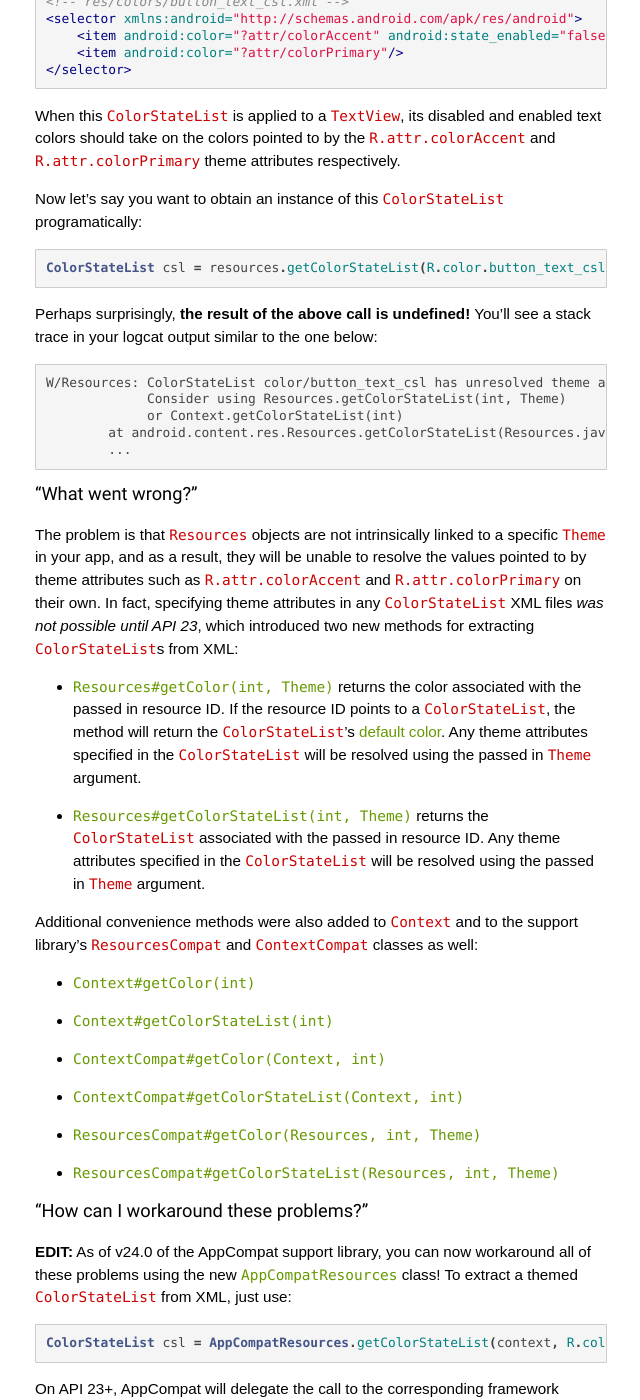
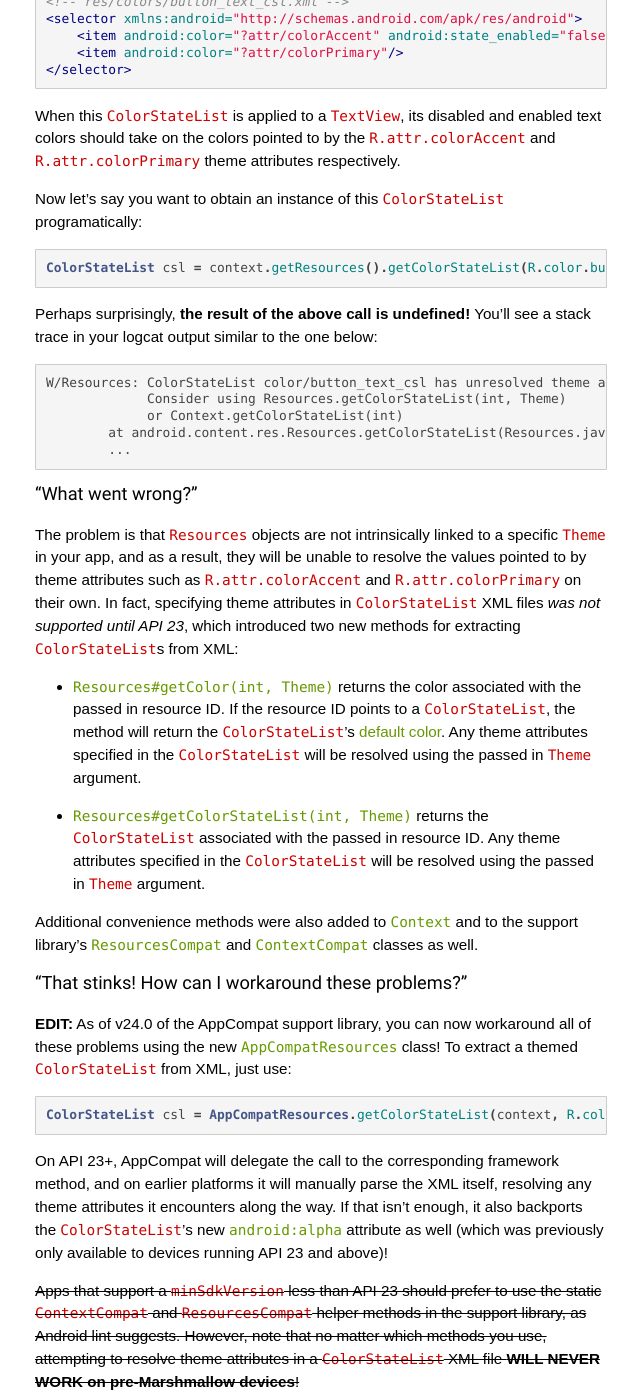
Before and after one commit to alexjlockwood/AndroidDesignPatterns, a Jekyll site: the page built from _posts/2016-08-07-colors-drawables-theme-attributes.md, in a window 1280 px wide and 1400 px high, scrolled down 1162 px. Shown: the whole window, without its empty margins (249-889 px from the left). Built offline with Jekyll 4.4.1, drawn with Linux system fonts in a browser that asks for light colours; some web fonts are replaced; a script that is not in the unit is left out; comment, search, counter and statistics services are not loaded; some of the changed text lies outside the part shown.

Commit message:
Hopefully final polish updates to context compat blog post

````diff
--- a/_posts/2016-08-07-colors-drawables-theme-attributes.md
+++ b/_posts/2016-08-07-colors-drawables-theme-attributes.md
@@ -46,12 +46,12 @@
 
 First, let's be clear on what these old, deprecated methods actually do:
 
-*   [`Resources#getColor(int)`](http://developer.android.com/reference/android/content/res/Resources.html#getColorStateList\(int\))
+*   [`Resources#getColor(int)`][Resources#getColor(int)]
     returns the color associated with the passed in color resource ID. If the resource
     ID points to a `ColorStateList`, the method will return the `ColorStateList`'s
-    [default color](http://developer.android.com/reference/android/content/res/ColorStateList.html#getDefaultColor\(\)).
+    [default color].
 
-*   [`Resources#getColorStateList(int)`](http://developer.android.com/reference/android/content/res/Resources.html#getColor\(int\))
+*   [`Resources#getColorStateList(int)`][Resources#getColorStateList(int)]
     returns the `ColorStateList` associated with the passed in resource ID.
 
 #### "When will these two methods break my code?"
@@ -74,7 +74,7 @@
 Now let's say you want to obtain an instance of this `ColorStateList` programatically:
 
 ```java
-ColorStateList csl = resources.getColorStateList(R.color.button_text_csl);
+ColorStateList csl = context.getResources().getColorStateList(R.color.button_text_csl);
 ```
 
 Perhaps surprisingly, **the result of the above call is undefined!**
@@ -93,40 +93,28 @@
 The problem is that `Resources` objects are not intrinsically linked to a specific
 `Theme` in your app, and as a result, they will be unable to resolve the values pointed to by
 theme attributes such as `R.attr.colorAccent` and `R.attr.colorPrimary` on their own. In fact,
-specifying theme attributes in any `ColorStateList` XML files *was not possible until API 23*,
+specifying theme attributes in `ColorStateList` XML files *was not supported until API 23*,
 which introduced two new methods for extracting `ColorStateList`s from XML:
 
-*   [`Resources#getColor(int, Theme)`](https://developer.android.com/reference/android/content/res/Resources.html#getColor\(int, android.content.res.Resources.Theme\))
+*   [`Resources#getColor(int, Theme)`][Resources#getColor(int, Theme)]
     returns the color associated with the passed in resource ID. If the resource
     ID points to a `ColorStateList`, the method will return the `ColorStateList`'s
-    [default color](http://developer.android.com/reference/android/content/res/ColorStateList.html#getDefaultColor\(\)).
+    [default color][ColorStateList#getDefaultColor()].
     Any theme attributes specified in the `ColorStateList` will be
     resolved using the passed in `Theme` argument.
 
-*   [`Resources#getColorStateList(int, Theme)`](https://developer.android.com/reference/android/content/res/Resources.html#getColorStateList\(int, android.content.res.Resources.Theme\))
+*   [`Resources#getColorStateList(int, Theme)`][Resources#getColorStateList(int, Theme)]
     returns the `ColorStateList` associated with the passed in resource ID. Any
     theme attributes specified in the `ColorStateList` will be resolved using
     the passed in `Theme` argument.
 
-Additional convenience methods were also added to `Context` and to the support
-library's `ResourcesCompat` and `ContextCompat` classes as well:
+Additional convenience methods were also added to [`Context`][Context] and to the support
+library's [`ResourcesCompat`][ResourcesCompat] and [`ContextCompat`][ContextCompat] classes as well.
 
-*   [`Context#getColor(int)`](http://developer.android.com/reference/android/content/Context.html#getColor\(int\))
-
-*   [`Context#getColorStateList(int)`](http://developer.android.com/reference/android/content/Context.html#getColorStateList\(int\))
-
-*   [`ContextCompat#getColor(Context, int)`](https://developer.android.com/reference/android/support/v4/content/ContextCompat.html#getColor\(android.content.Context, int\))
-
-*   [`ContextCompat#getColorStateList(Context, int)`](https://developer.android.com/reference/android/support/v4/content/ContextCompat.html#getColor\(android.content.Context, int\))
-
-*   [`ResourcesCompat#getColor(Resources, int, Theme)`](https://developer.android.com/reference/android/support/v4/content/res/ResourcesCompat.html#getColor\(android.content.res.Resources, int, android.content.res.Resources.Theme\))
-
-*   [`ResourcesCompat#getColorStateList(Resources, int, Theme)`](https://developer.android.com/reference/android/support/v4/content/res/ResourcesCompat.html#getColorStateList\(android.content.res.Resources, int, android.content.res.Resources.Theme\))
-
-#### "How can I workaround these problems?"
+#### "That stinks! How can I workaround these problems?"
 
 **EDIT:** As of v24.0 of the AppCompat support library, you can now workaround all of these
-problems using the new [`AppCompatResources`](https://developer.android.com/reference/android/support/v7/content/res/AppCompatResources.html)
+problems using the new [`AppCompatResources`][AppCompatResources]
 class! To extract a themed `ColorStateList` from XML, just use:
 
 ```java
@@ -137,7 +125,7 @@
 and on earlier platforms it will manually parse the XML itself, resolving any
 theme attributes it encounters along the way. If that isn't enough, it also
 backports the `ColorStateList`'s new
-[`android:alpha`](https://developer.android.com/reference/android/content/res/ColorStateList.html#attr_android:alpha)
+[`android:alpha`][ColorStateList#attr_android:alpha]
 attribute as well (which was previously only available to devices running API 23 and above)!
 
 ~~Apps that support a `minSdkVersion` less than API 23 should prefer to use the
@@ -154,7 +142,7 @@
 
 ### The problem with `Resources#getDrawable(int)`
 
-You guessed it! The recently deprecated `Resources#getDrawable(int)` method shares
+You guessed it! The recently deprecated [`Resources#getDrawable(int)`][Resources#getDrawable(int)] method shares
 pretty much the exact same problem as the `Resources#getColor(int)` and
 `Resources#getColorStateList(int)` methods discussed above.
 As a result, theme attributes in
@@ -167,11 +155,11 @@
 
 Of course there is an exception, isn't there always? :)
 
-It turns out the [`VectorDrawableCompat`](https://developer.android.com/reference/android/support/graphics/drawable/VectorDrawableCompat.html)
-and [`AnimatedVectorDrawableCompat`](https://developer.android.com/reference/android/support/graphics/drawable/AnimatedVectorDrawableCompat.html)
+It turns out that similar to the `AppCompatResources` class, the [`VectorDrawableCompat`][VectorDrawableCompat]
+and [`AnimatedVectorDrawableCompat`][AnimatedVectorDrawableCompat]
 classes were able to workaround
 these issues and are actually smart enough to resolve the theme
-attributes it detects in XML *across all platform versions*. For example,
+attributes it detects in XML *across all platform versions* as well. For example,
 if you want to color your `VectorDrawableCompat` the standard shade of grey,
 you can reliably tint the drawable with `?attr/colorControlNormal`
 while still maintaining backwards compatibility with older platform versions:
@@ -193,14 +181,15 @@
 
 (If you're curious how this is implemented under-the-hood, the short answer is that
 the support library does their own custom XML parsing and uses the
-[`Theme#obtainStyledAttributes(AttributeSet, int[], int, int)`](https://developer.android.com/reference/android/content/res/Resources.Theme.html#obtainStyledAttributes\(android.util.AttributeSet, int[], int, int\))
+[`Theme#obtainStyledAttributes(AttributeSet, int[], int, int)`][Theme#obtainStyledAttributes()]
 method to resolve the theme attributes it encounters. Pretty cool!)
 
 ### Pop quiz!
 
-Consider the `ColorStateList` declared in `res/color/button_text_csl.xml`:
+Let's test our knowledge with a short example. Consider the following `ColorStateList`:
 
 ```xml
+<!-- res/colors/button_text_csl.xml -->
 <selector xmlns:android="http://schemas.android.com/apk/res/android">
     <item android:color="?attr/colorAccent" android:state_enabled="false"/>
     <item android:color="?attr/colorPrimary"/>
@@ -210,6 +199,7 @@
 And assume you're writing an app that declares the following themes:
 
 ```xml
+<!-- res/values/themes.xml -->
 <style name="AppTheme" parent="Theme.AppCompat.Light.DarkActionBar">
     <item name="colorPrimary">@color/vanillared500</item>
     <item name="colorPrimaryDark">@color/vanillared700</item>
@@ -324,3 +314,18 @@
 <a href="https://github.com/alexjlockwood/adp-contextcompat-getcolor">source code for these examples on GitHub</a> as well!
 </p>
 </div>
+
+  [Context]: http://developer.android.com/reference/android/content/Context.html
+  [ContextCompat]: http://developer.android.com/reference/android/support/v4/content/ContextCompat.html
+  [ResourcesCompat]: http://developer.android.com/reference/android/support/v4/content/res/ResourcesCompat.html
+  [ColorStateList#getDefaultColor()]: (http://developer.android.com/reference/android/content/res/ColorStateList.html#getDefaultColor())
+  [Resources#getColor(int)]: http://developer.android.com/reference/android/content/res/Resources.html#getColor(int)
+  [Resources#getColorStateList(int)]: http://developer.android.com/reference/android/content/res/Resources.html#getColorStateList(int)
+  [Resources#getColor(int, Theme)]: http://developer.android.com/reference/android/content/res/Resources.html#getColor(int, android.content.res.Resources.Theme)
+  [Resources#getColorStateList(int, Theme)]: http://developer.android.com/reference/android/content/res/Resources.html#getColorStateList(int, android.content.res.Resources.Theme)
+  [AppCompatResources]: http://developer.android.com/reference/android/support/v7/content/res/AppCompatResources.html
+  [VectorDrawableCompat]: http://developer.android.com/reference/android/support/graphics/drawable/VectorDrawableCompat.html
+  [AnimatedVectorDrawableCompat]: http://developer.android.com/reference/android/support/graphics/drawable/AnimatedVectorDrawableCompat.html
+  [Theme#obtainStyledAttributes()]: http://developer.android.com/reference/android/content/res/Resources.Theme.html#obtainStyledAttributes(android.util.AttributeSet, int[], int, int)
+  [ColorStateList#attr_android:alpha]: http://developer.android.com/reference/android/content/res/ColorStateList.html#attr_android:alpha
+  [Resources#getDrawable(int)]: http://developer.android.com/reference/android/content/res/Resources.html#getDrawable(int)
````
